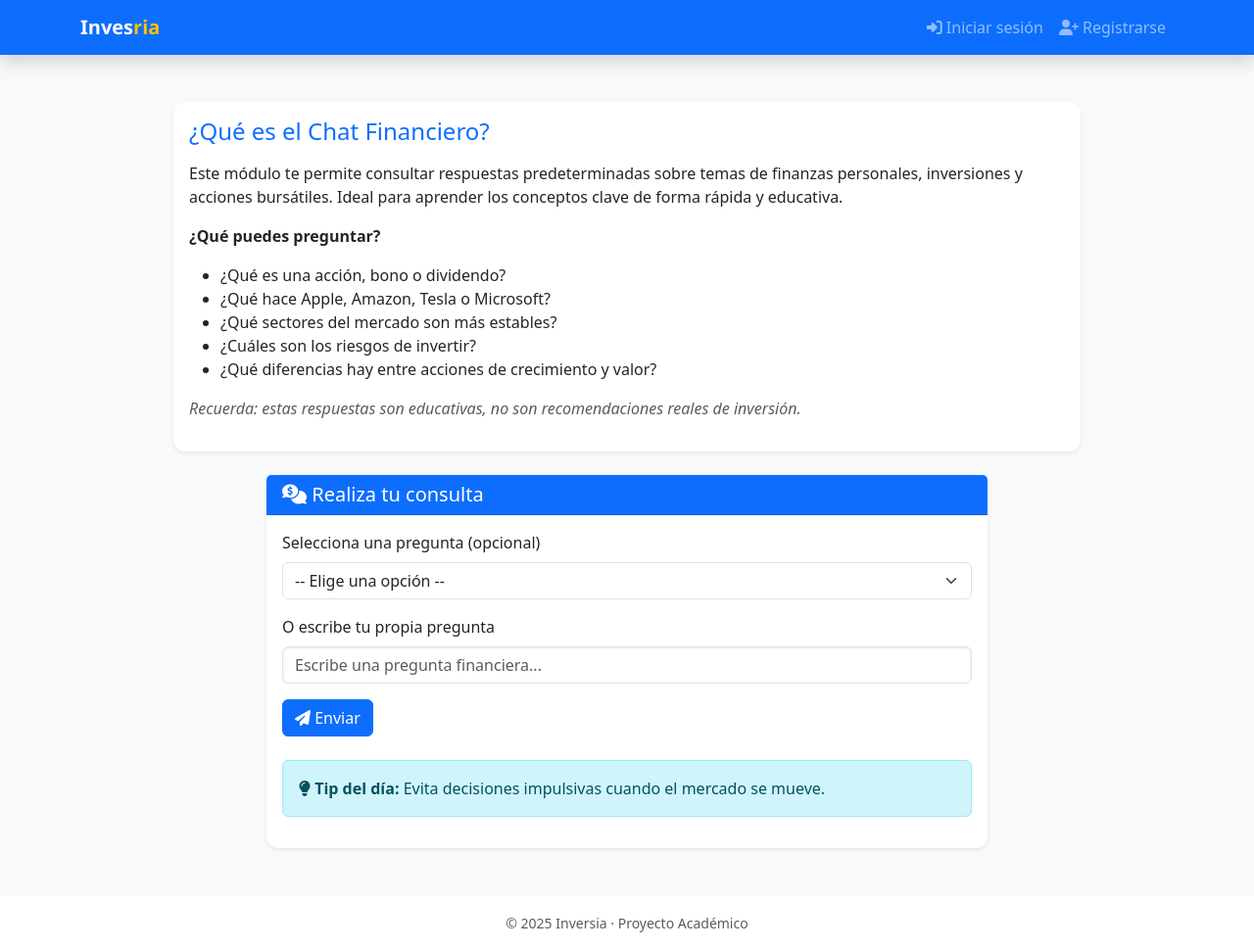
After one commit to kalizapan/Inversia, a Flask app: page /chatfinanzas in a window 1280 px wide. The commit adds this page. Shown: the whole page at 98% size. Run offline with Flask 3, Linux system fonts and the light colour scheme.

Commit message:
agregue un chatbot financiero con preguntas preestablecidas(camila zaragoza tuvo problemas con su computador)

```diff
--- a/app.py
+++ b/app.py
@@ -1102,6 +1102,88 @@ def historial():
         )
     return render_template('historial.html', historial=historial)
 
+# — Chat financiero educativo —
+respuestas={
+    "¿qué hace apple?": "Apple es una empresa tecnológica que desarrolla hardware como el iPhone, iPad, Mac y servicios como iCloud y Apple Music.",
+    "¿qué hace amazon?": "Amazon es una empresa de comercio electrónico y servicios en la nube con presencia global.",
+    "¿qué hace tesla?": "Tesla diseña y fabrica automóviles eléctricos y soluciones de energía limpia.",
+    "¿qué hace microsoft?": "Microsoft desarrolla software como Windows y Office, además de servicios en la nube como Azure.",
+    "¿qué es una acción de crecimiento?": "Son acciones de empresas que reinvierten sus utilidades para expandirse, buscando crecimiento acelerado.",
+    "¿qué es una acción de valor?": "Son acciones que cotizan por debajo de su valor intrínseco, ideales para inversionistas a largo plazo.",
+    "¿qué es una cartera diversificada?": "Es una combinación de distintos activos financieros para reducir el riesgo total de inversión.",
+    "¿qué es el análisis técnico?": "Estudia los movimientos de precios y volumen en los mercados para tomar decisiones de inversión.",
+    "¿qué es el análisis fundamental?": "Evalúa la salud financiera de una empresa para estimar su valor real.",
+    "¿cuáles son los sectores más estables?": "Salud, bienes de consumo básico y servicios públicos suelen considerarse sectores defensivos.",
+    "¿cuáles son los riesgos del mercado?": "Incluyen volatilidad, cambios macroeconómicos, tasas de interés y eventos políticos.",
+    "¿qué son las FAANG?": "Es un acrónimo para Facebook, Apple, Amazon, Netflix y Google; empresas tecnológicas líderes.",
+    "¿qué es el mercado bursátil?": "Es un sistema donde se compran y venden acciones de empresas que cotizan públicamente.",
+    "¿cuándo invertir en acciones?": "Cuando tienes un horizonte de largo plazo y puedes asumir cierta tolerancia al riesgo.",
+    "¿qué es un ETF?": "Es un fondo cotizado en bolsa que replica un índice o sector, y se puede comprar como una acción.",
+    "¿cómo saber si una empresa es buena para invertir?": "Debes revisar sus estados financieros, su crecimiento, su modelo de negocio y su estabilidad en el mercado.",
+    "¿qué es una acción?": "Una acción representa una parte proporcional del capital social de una empresa.",
+    "¿qué es una inversión?": "Una inversión es colocar dinero en un instrumento esperando obtener un rendimiento.",
+    "¿qué es un dividendo?": "Es la parte de las ganancias que una empresa reparte entre sus accionistas.",
+    "¿qué es el riesgo financiero?": "Es la probabilidad de perder parte o la totalidad del dinero invertido.",
+    "¿qué es un bono?": "Un bono es un instrumento de deuda emitido por una empresa o gobierno.",
+    "¿qué es una tasa de interés?": "Es el porcentaje que se paga por usar dinero ajeno durante un periodo de tiempo.",
+    "¿qué es la inflación?": "Es el aumento generalizado de los precios con el tiempo, lo que reduce el poder adquisitivo del dinero.",
+    "¿qué es un fondo de inversión?": "Es un vehículo financiero que agrupa dinero de varios inversionistas para invertirlo de forma diversificada.",
+    "¿qué es el perfil de riesgo?": "Es una evaluación de la tolerancia del inversionista frente a posibles pérdidas.",
+    "¿qué es el plazo fijo?": "Es una inversión bancaria donde dejas tu dinero un tiempo determinado a cambio de intereses.",
+    "¿qué es un activo financiero?": "Es cualquier recurso con valor económico que puede generar ingresos o beneficios en el futuro.",
+    "¿qué es el apalancamiento financiero?": "Es usar dinero prestado para aumentar el potencial de rentabilidad de una inversión.",
+    "¿qué es el patrimonio neto?": "Es la diferencia entre tus activos (lo que posees) y tus pasivos (lo que debes).",
+    "¿qué es una IPO?": "Es una Oferta Pública Inicial, cuando una empresa vende acciones al público por primera vez.",
+    "¿qué es el valor intrínseco de una acción?": "Es el valor real estimado de una acción basado en sus fundamentos, no en su precio de mercado.",
+    "¿qué es el análisis técnico?": "Es el estudio de gráficos e indicadores para predecir el comportamiento de precios.",
+    "¿qué es el análisis fundamental?": "Es el análisis de la salud financiera de una empresa para estimar su valor real.",
+    "¿qué es la diversificación?": "Es distribuir tu dinero en diferentes activos para reducir el riesgo global.",
+    "¿cuál es la diferencia entre renta fija y renta variable?": "Renta fija ofrece pagos conocidos (como bonos), renta variable depende del desempeño (como acciones).",
+    "¿qué es el mercado alcista?": "Es un periodo sostenido de crecimiento en los precios de los activos.",
+    "¿qué es el mercado bajista?": "Es un periodo sostenido de caída en los precios de los activos.",
+    "¿qué es un split de acciones?": "Es cuando una empresa divide sus acciones en más unidades sin cambiar su valor total.",
+    "¿qué es la volatilidad?": "Es la medida de cuánto varía el precio de un activo en un periodo de tiempo.",
+}
+
+tips = [
+    "Piensa en tus objetivos a largo plazo antes de invertir.",
+    "Diversificar reduce el riesgo.",
+    "Evita decisiones impulsivas cuando el mercado se mueve.",
+    "Ahorra al menos el 10% de tus ingresos.",
+    "Invierte solo lo que estés dispuesta a perder.",
+    "Consulta fuentes confiables antes de tomar decisiones financieras.",
+]
+
+def buscar_respuesta(pregunta):
+    for clave in respuestas:
+        if clave in pregunta:
+            return respuestas[clave]
+    return "Lo siento, no tengo una respuesta específica para esa pregunta."
+
+@app.route('/chatfinanzas', methods=['GET', 'POST'])
+def chatfinanzas():
+    respuesta = ""
+    tip = random.choice(tips)
+
+    if request.method == 'POST':
+        # Tomar pregunta del texto o del dropdown
+        pregunta = request.form.get('pregunta_texto', '').strip()
+        if not pregunta:
+            pregunta = request.form.get('pregunta_dropdown', '').strip()
+
+        if pregunta:
+            session['ultima_consulta'] = pregunta
+            respuesta = buscar_respuesta(pregunta.lower())
+        else:
+            respuesta = "Por favor selecciona o escribe una pregunta para continuar."
+
+    return render_template(
+        'chatfinanzas.html',
+        respuesta=respuesta,
+        tip=tip,
+        respuestas=respuestas
+    )
+
 @lru_cache(maxsize=1)
 def get_valid_tickers():
     """
--- a/templates/base.html
+++ b/templates/base.html
@@ -59,6 +59,11 @@
               </a>
             </li>
             <li class="nav-item">
+              <a class="nav-link" href="{{ url_for('chatfinanzas') }}">
+                <i class="fa-solid fa-comments-dollar"></i> Chat Finanzas
+              </a>
+            </li>
+            <li class="nav-item">
               <a class="nav-link" href="{{ url_for('logout') }}">
                 <i class="fa-solid fa-right-from-bracket"></i> Cerrar sesión
               </a>
--- /dev/null
+++ b/templates/chatFinanzas.html
@@ -0,0 +1,66 @@
+{% extends "base.html" %}
+{% block title %}Chat Financiero Educativo - Inversia{% endblock %}
+
+{% block content %}
+<div class="row justify-content-center mb-4">
+  <div class="col-md-10">
+    <div class="card shadow-sm border-0">
+      <div class="card-body">
+        <h1 class="h4 text-primary mb-3">¿Qué es el Chat Financiero?</h1>
+        <p>Este módulo te permite consultar respuestas predeterminadas sobre temas de finanzas personales, inversiones y acciones bursátiles. Ideal para aprender los conceptos clave de forma rápida y educativa.</p>
+        <p><strong>¿Qué puedes preguntar?</strong></p>
+        <ul>
+          <li>¿Qué es una acción, bono o dividendo?</li>
+          <li>¿Qué hace Apple, Amazon, Tesla o Microsoft?</li>
+          <li>¿Qué sectores del mercado son más estables?</li>
+          <li>¿Cuáles son los riesgos de invertir?</li>
+          <li>¿Qué diferencias hay entre acciones de crecimiento y valor?</li>
+        </ul>
+        <p class="text-muted"><em>Recuerda: estas respuestas son educativas, no son recomendaciones reales de inversión.</em></p>
+      </div>
+    </div>
+  </div>
+</div>
+
+<div class="row justify-content-center">
+  <div class="col-md-8">
+    <div class="card shadow-sm border-0">
+      <div class="card-header bg-primary text-white">
+        <h5 class="mb-0"><i class="fa-solid fa-comments-dollar"></i> Realiza tu consulta</h5>
+      </div>
+      <div class="card-body">
+        <form method="POST" class="mb-4">
+          <div class="mb-3">
+            <label for="pregunta_dropdown" class="form-label">Selecciona una pregunta (opcional)</label>
+            <select class="form-select" name="pregunta_dropdown">
+              <option value="">-- Elige una opción --</option>
+              {% for pregunta in respuestas %}
+                <option value="{{ pregunta }}">{{ pregunta }}</option>
+              {% endfor %}
+            </select>
+          </div>
+
+          <div class="mb-3">
+            <label for="pregunta_texto" class="form-label">O escribe tu propia pregunta</label>
+            <input type="text" name="pregunta_texto" class="form-control" placeholder="Escribe una pregunta financiera..." />
+          </div>
+
+          <button class="btn btn-primary" type="submit">
+            <i class="fa-solid fa-paper-plane"></i> Enviar
+          </button>
+        </form>
+
+        {% if respuesta %}
+          <div class="alert alert-success" role="alert">
+            <strong>Respuesta:</strong> {{ respuesta }}
+          </div>
+        {% endif %}
+
+        <div class="alert alert-info" role="alert">
+          <i class="fa-solid fa-lightbulb"></i> <strong>Tip del día:</strong> {{ tip }}
+        </div>
+      </div>
+    </div>
+  </div>
+</div>
+{% endblock %}
```
Also changed, not shown: database.db, static/montecarlo_googl_1748229966.png (added), static/montecarlo_tsla_1748212133.png (added), static/portfolio_consolidado_1748212243.png (added), static/portfolio_consolidado_1748214063.png (added), static/portfolio_consolidado_1748216487.png (added), static/portfolio_individual_1748212243.png (added), static/portfolio_individual_1748214063.png (added), static/portfolio_individual_1748216486.png (added), 3 other files.
